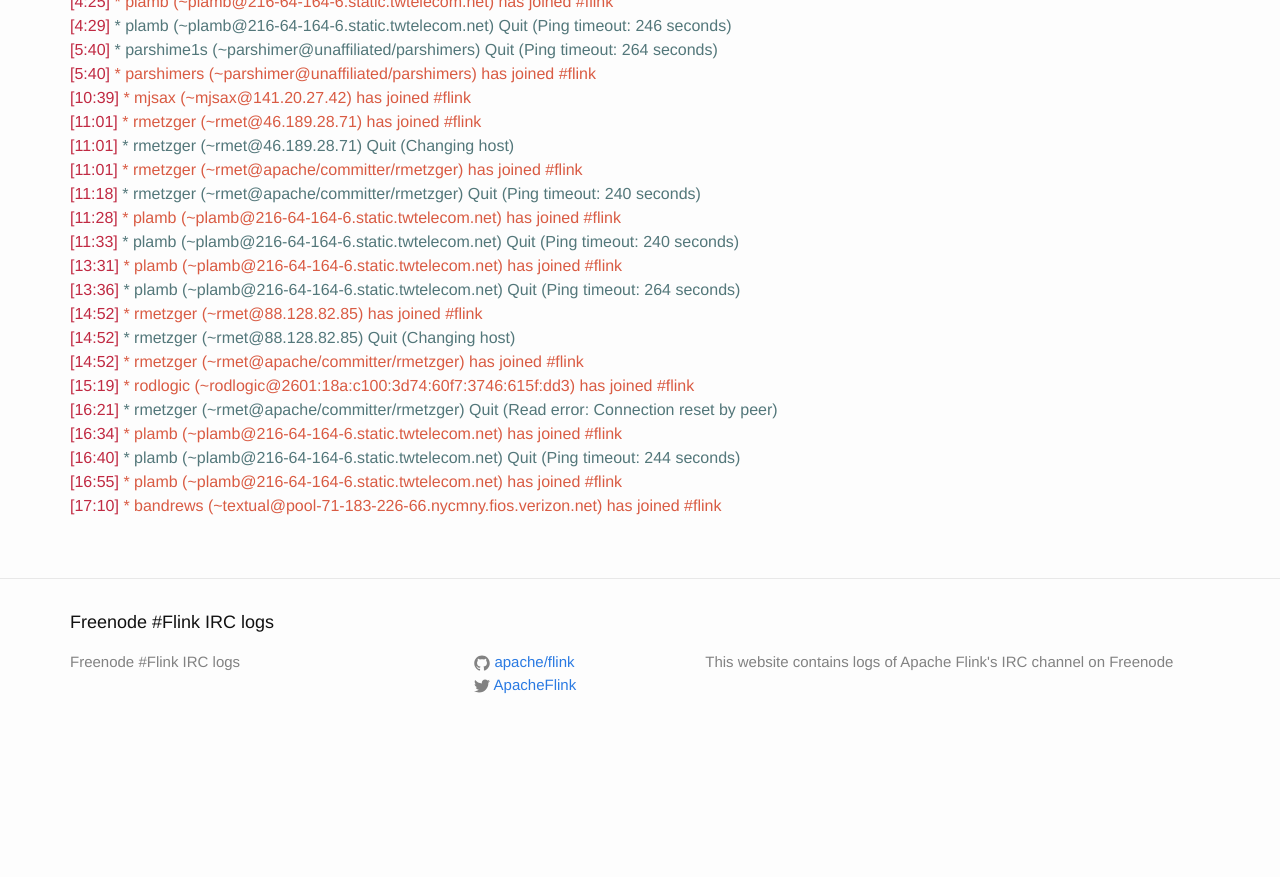
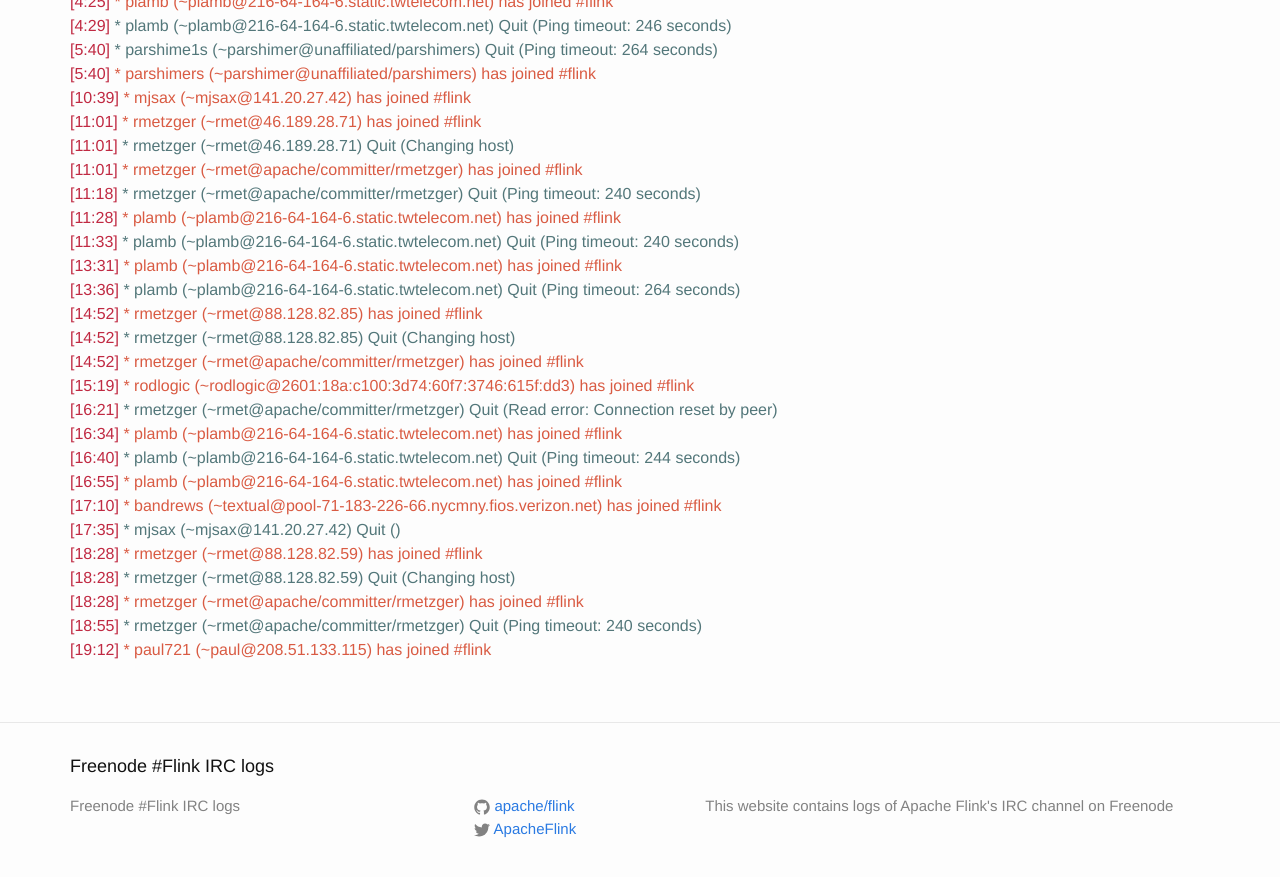
Before and after one commit to flink-irc-logs/flink-irc-logs.github.io, a Jekyll site: the page built from _posts/2015-10-16-logs.markdown, in a window 1280 px wide and 900 px high, scrolled down 690 px. Shown: the top 877 px of the window. Built offline with Jekyll 4.4.1, drawn with Linux system fonts in a browser that asks for light colours; before the commit the page ends 1446 px from its top, so only the background shows below that.

Commit message:
Update of the logs on Fri Oct 16 19:26:55 CEST 2015

```diff
--- a/_posts/2015-10-16-logs.markdown
+++ b/_posts/2015-10-16-logs.markdown
@@ -46,3 +46,9 @@
 <span class="irc-date">[16:40]</span> <span class="irc-navy">* plamb (~plamb@216-64-164-6.static.twtelecom.net) Quit (Ping timeout: 244 seconds)</span><br />
 <span class="irc-date">[16:55]</span> <span class="irc-green">* plamb (~plamb@216-64-164-6.static.twtelecom.net) has joined #flink</span><br />
 <span class="irc-date">[17:10]</span> <span class="irc-green">* bandrews (~textual@pool-71-183-226-66.nycmny.fios.verizon.net) has joined #flink</span><br />
+<span class="irc-date">[17:35]</span> <span class="irc-navy">* mjsax (~mjsax@141.20.27.42) Quit ()</span><br />
+<span class="irc-date">[18:28]</span> <span class="irc-green">* rmetzger (~rmet@88.128.82.59) has joined #flink</span><br />
+<span class="irc-date">[18:28]</span> <span class="irc-navy">* rmetzger (~rmet@88.128.82.59) Quit (Changing host)</span><br />
+<span class="irc-date">[18:28]</span> <span class="irc-green">* rmetzger (~rmet@apache/committer/rmetzger) has joined #flink</span><br />
+<span class="irc-date">[18:55]</span> <span class="irc-navy">* rmetzger (~rmet@apache/committer/rmetzger) Quit (Ping timeout: 240 seconds)</span><br />
+<span class="irc-date">[19:12]</span> <span class="irc-green">* paul721 (~paul@208.51.133.115) has joined #flink</span><br />
```
